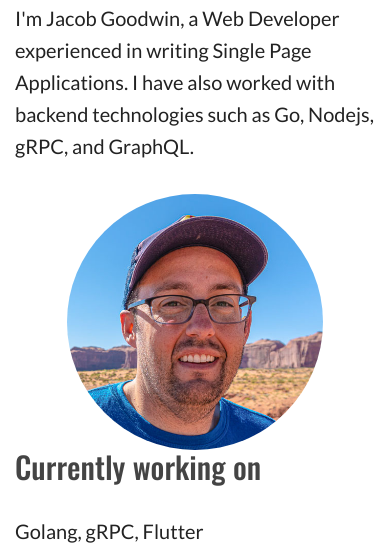
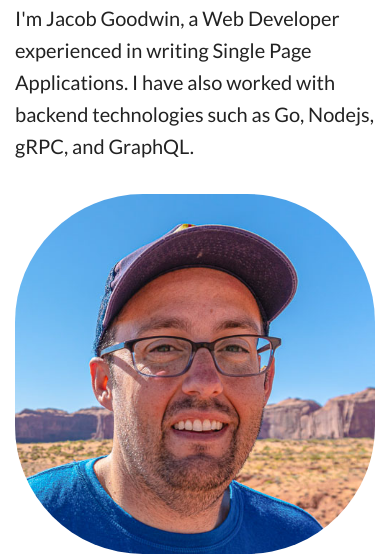
Before and after one commit to Maxbrain0/portfolio-gatsby, a Gatsby site: page / in a window 390 px wide. Shown: the part 298-854 px from the top of the page. Built offline with nearby package versions, Linux system fonts and the light colour scheme; Gatsby itself is replaced by a stand-in of ours; some packages are replaced by stand-ins of ours.

Commit message:
Make profile image smaller  on mobile

```diff
--- a/src/pages/index.js
+++ b/src/pages/index.js
@@ -19,14 +19,8 @@ export default ({ data }) => {
 
       <div className={styles.profileImage}>
         <Img
-          fixed={data.file.childImageSharp.fixed}
+          fluid={data.file.childImageSharp.fluid}
           title="Porfile Image"
-          style={{
-            display: "block",
-            margin: "auto",
-            maxWidth: "256px",
-            maxHeight: "256px",
-          }}
           imgStyle={{ borderRadius: "128px" }}
         />
       </div>
@@ -46,8 +40,8 @@ export const query = graphql`
       childImageSharp {
         # Specify the image processing specifications right in the query.
         # Makes it trivial to update as your page's design changes.
-        fixed(width: 500) {
-          ...GatsbyImageSharpFixed
+        fluid(maxWidth: 500, quality: 100) {
+          ...GatsbyImageSharpFluid
         }
       }
     }
--- a/src/pages/index.module.scss
+++ b/src/pages/index.module.scss
@@ -1,3 +1,11 @@
+@import "../styles/variables";
+
 .profile-image {
   margin-bottom: 2em;
+  max-width: 256px;
+  margin: 0 auto 1.5em auto;
+
+  @media screen and (max-width: $mobile-width) {
+    max-width: 50%;
+  }
 }
```
